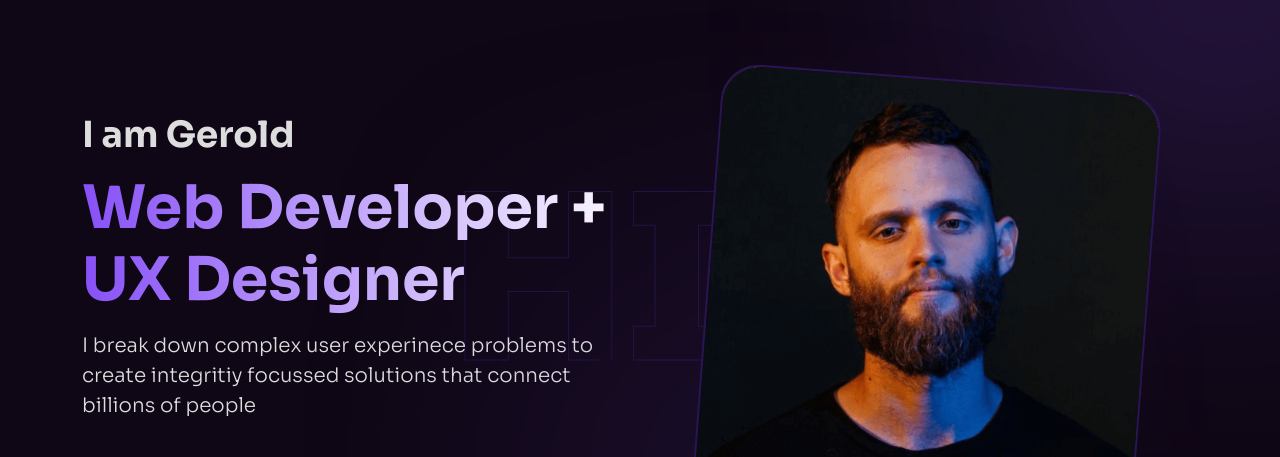
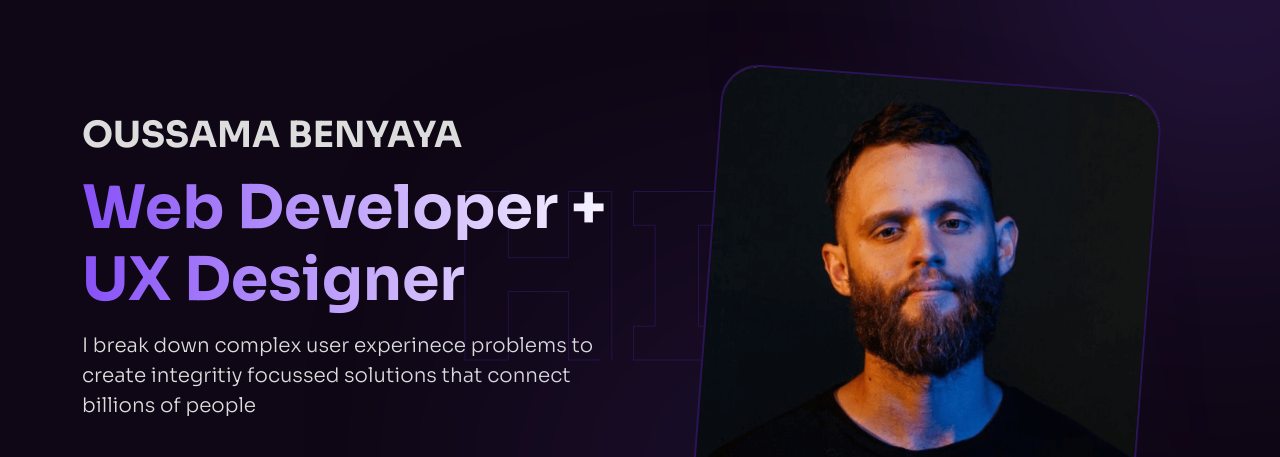
Before and after one commit to OUTLAZ/portfolio, a plain HTML site: page index.html in a window 1280 px wide. Shown: the part 122-579 px from the top of the page. Drawn offline with Linux system fonts and the light colour scheme; animation ran at ten frames a second; a web font is replaced by a local one.

Commit message:
Update index.html

```diff
--- a/index.html
+++ b/index.html
@@ -170,7 +170,7 @@
                 <div class="row align-items-center">
                     <div class="col-md-6">
                         <div class="hero-content-box">
-                            <span class="hero-sub-title">I am Gerold</span>
+                            <span class="hero-sub-title">OUSSAMA BENYAYA</span>
                             <h1 class="hero-title">Web Developer +<br>UX Designer
                             </h1>
 
```
